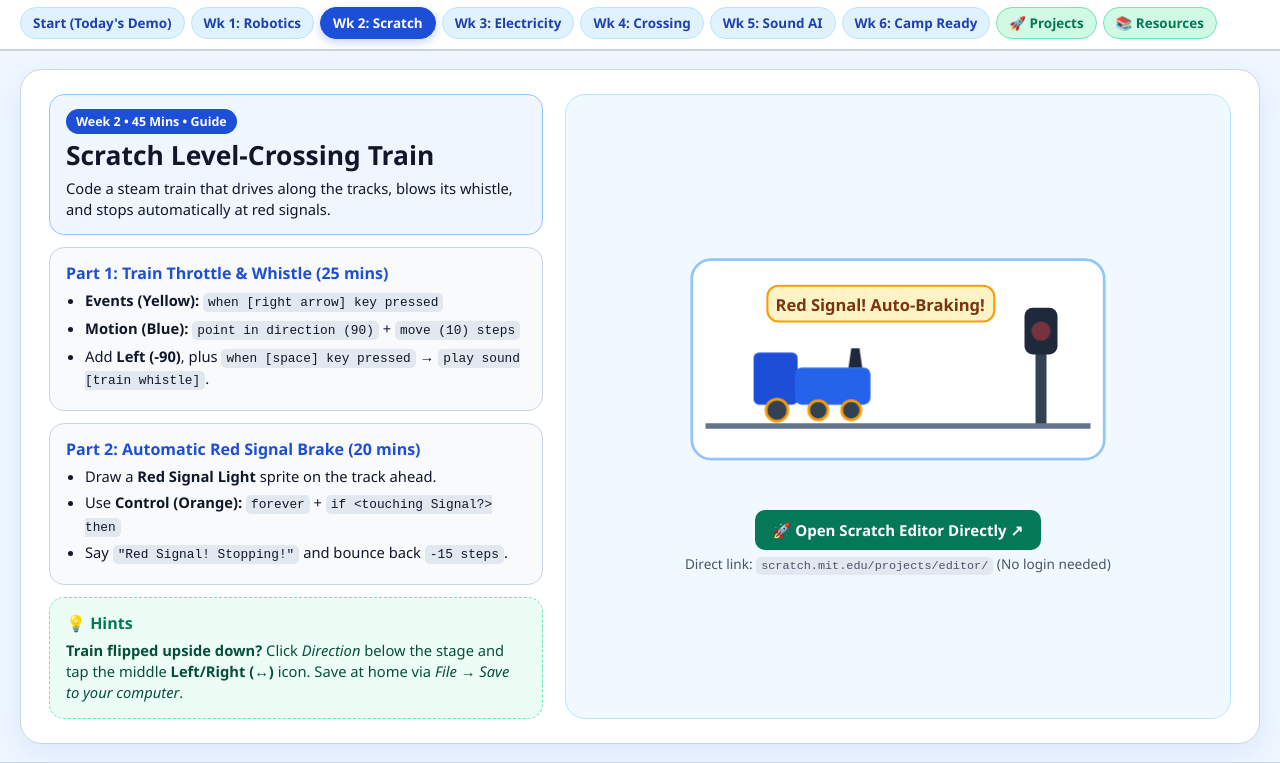
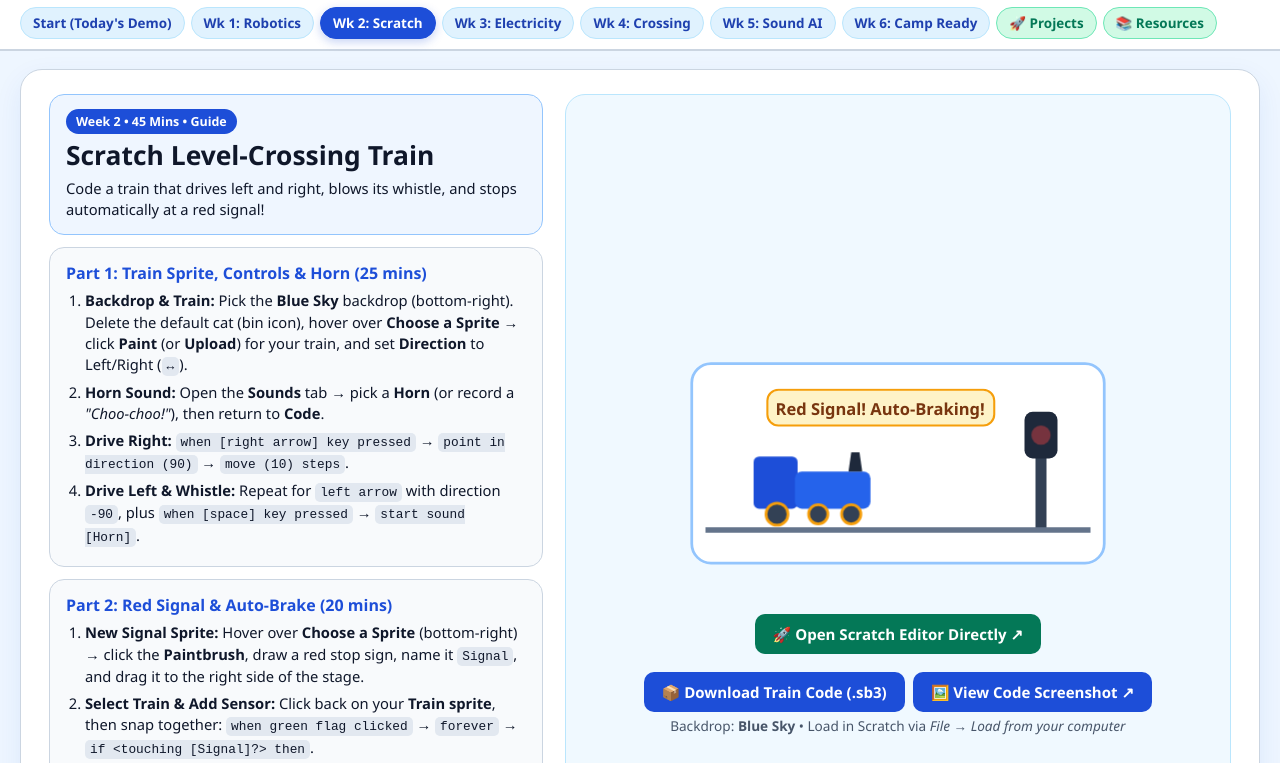
Before and after one commit to digital-projects-lb/railway-robotics-academy, a plain HTML site: page index.html in a window 1280 px wide. Both pictures are taken after a click on the button "Wk 2: Scratch". Shown: the part 37-800 px from the top of the page. Drawn offline with Linux system fonts and the light colour scheme.

Commit message:
Add detailed Scratch steps, sb3 file, and screengrab

```diff
--- a/index.html
+++ b/index.html
@@ -572,76 +572,99 @@
               <span class="pill">Week 2 • 45 Mins • Guide</span>
               <h1>Scratch Level-Crossing Train</h1>
               <p>
-                Code a steam train that drives along the tracks, blows its
-                whistle, and stops automatically at red signals.
+                Code a train that drives left and right, blows its whistle, and
+                stops automatically at a red signal!
               </p>
               <div class="teacher-note">
                 <strong>👩🏾‍🏫 2-Min Mini-Lecture: How Code Makes Decisions</strong>
                 <ul>
                   <li>
-                    <strong>Events (Yellow blocks):</strong> "These are the
-                    'When' triggers—like pressing a doorbell. When you press the
-                    right arrow, the train wakes up."
-                  </li>
-                  <li>
-                    <strong>Forever Loops (Orange):</strong> "Robots don't check
-                    their sensors once and go to sleep—a
-                    <code>forever</code> loop makes the train check the track
-                    hundreds of times every second."
-                  </li>
-                  <li>
-                    <strong>If / Then:</strong> "This is how a train thinks:
-                    <em>IF</em> touching red signal, <em>THEN</em> apply the
-                    brakes!"
+                    <strong>Events (Yellow):</strong> Triggers that start code
+                    when a key or the Green Flag is pressed.
+                  </li>
+                  <li>
+                    <strong>Forever Loops (Orange):</strong> Keeps the train's
+                    safety sensor checking hundreds of times every second.
+                  </li>
+                  <li>
+                    <strong>If / Then:</strong> How a train thinks:
+                    <em>IF</em> touching the red signal, <em>THEN</em> apply the
+                    brakes!
+                  </li>
+                  <li>
+                    <strong>Tip:</strong> Make sure the Signal is created as a
+                    <strong>new sprite</strong> (bottom-right Paintbrush), not a
+                    second costume!
                   </li>
                 </ul>
               </div>
             </div>
 
             <div class="box-card">
-              <h3>Part 1: Train Throttle & Whistle (25 mins)</h3>
-              <ul>
-                <li>
-                  <strong>Events (Yellow):</strong>
-                  <code>when [right arrow] key pressed</code>
-                </li>
-                <li>
-                  <strong>Motion (Blue):</strong>
-                  <code>point in direction (90)</code> +
-                  <code>move (10) steps</code>
-                </li>
-                <li>
-                  Add <strong>Left (-90)</strong>, plus
+              <h3>Part 1: Train Sprite, Controls & Horn (25 mins)</h3>
+              <ol>
+                <li>
+                  <strong>Backdrop & Train:</strong> Pick the
+                  <strong>Blue Sky</strong> backdrop (bottom-right). Delete the
+                  default cat (bin icon), hover over
+                  <strong>Choose a Sprite</strong> → click
+                  <strong>Paint</strong> (or <strong>Upload</strong>) for your
+                  train, and set <strong>Direction</strong> to Left/Right
+                  (<code>↔</code>).
+                </li>
+                <li>
+                  <strong>Horn Sound:</strong> Open the
+                  <strong>Sounds</strong> tab → pick a <strong>Horn</strong> (or
+                  record a <em>"Choo-choo!"</em>), then return to
+                  <strong>Code</strong>.
+                </li>
+                <li>
+                  <strong>Drive Right:</strong>
+                  <code>when [right arrow] key pressed</code> →
+                  <code>point in direction (90)</code> →
+                  <code>move (10) steps</code>.
+                </li>
+                <li>
+                  <strong>Drive Left & Whistle:</strong> Repeat for
+                  <code>left arrow</code> with direction <code>-90</code>, plus
                   <code>when [space] key pressed</code> →
-                  <code>play sound [train whistle]</code>.
-                </li>
-              </ul>
+                  <code>start sound [Horn]</code>.
+                </li>
+              </ol>
             </div>
 
             <div class="box-card">
-              <h3>Part 2: Automatic Red Signal Brake (20 mins)</h3>
-              <ul>
-                <li>
-                  Draw a <strong>Red Signal Light</strong> sprite on the track
-                  ahead.
-                </li>
-                <li>
-                  Use <strong>Control (Orange):</strong> <code>forever</code> +
-                  <code>if &lt;touching Signal?&gt; then</code>
-                </li>
-                <li>
-                  Say <code>"Red Signal! Stopping!"</code> and bounce back
-                  <code>-15 steps</code>.
-                </li>
-              </ul>
+              <h3>Part 2: Red Signal & Auto-Brake (20 mins)</h3>
+              <ol>
+                <li>
+                  <strong>New Signal Sprite:</strong> Hover over
+                  <strong>Choose a Sprite</strong> (bottom-right) → click the
+                  <strong>Paintbrush</strong>, draw a red stop sign, name it
+                  <code>Signal</code>, and drag it to the right side of the
+                  stage.
+                </li>
+                <li>
+                  <strong>Select Train & Add Sensor:</strong> Click back on your
+                  <strong>Train sprite</strong>, then snap together:
+                  <code>when green flag clicked</code> → <code>forever</code> →
+                  <code>if &lt;touching [Signal]?&gt; then</code>.
+                </li>
+                <li>
+                  <strong>Auto-Reverse:</strong> Inside the
+                  <code>if</code> mouth, put
+                  <code>say [Red Signal! Stopping!] for (2) seconds</code> and
+                  <code>move (-20) steps</code>. Click the
+                  <strong>Green Flag</strong> to test!
+                </li>
+              </ol>
             </div>
 
             <div class="box-card hint-box">
               <h3>💡 Hints</h3>
               <p>
-                <strong>Train flipped upside down?</strong> Click
-                <em>Direction</em> below the stage and tap the middle
-                <strong>Left/Right (↔)</strong> icon. Save at home via
+                <strong>Code disappeared?</strong> Each sprite has its own code
+                page—click your <strong>Train thumbnail</strong> in the
+                bottom-right box to bring your blocks back! Save via
                 <em>File → Save to your computer</em>.
               </p>
             </div>
@@ -750,6 +773,7 @@
                 stroke-width="4"
               />
             </svg>
+
             <a
               href="https://scratch.mit.edu/projects/editor/"
               target="_blank"
@@ -758,9 +782,35 @@
             >
               🚀 Open Scratch Editor Directly ↗
             </a>
+
+            <div
+              style="
+                display: flex;
+                flex-wrap: wrap;
+                gap: 8px;
+                justify-content: center;
+                margin-top: 8px;
+              "
+            >
+              <a
+                href="train-scratch-code.sb3"
+                download
+                class="big-btn blue-btn"
+              >
+                📦 Download Train Code (.sb3)
+              </a>
+              <a
+                href="train-scratch-guide.png"
+                target="_blank"
+                rel="noopener"
+                class="big-btn blue-btn"
+              >
+                🖼️ View Code Screenshot ↗
+              </a>
+            </div>
             <p class="sub-caption">
-              Direct link: <code>scratch.mit.edu/projects/editor/</code> (No
-              login needed)
+              Backdrop: <strong>Blue Sky</strong> • Load in Scratch via
+              <em>File → Load from your computer</em>
             </p>
           </div>
         </div>
```
Also changed, not shown: train-scratch-guide.png (added), 1 other file.
